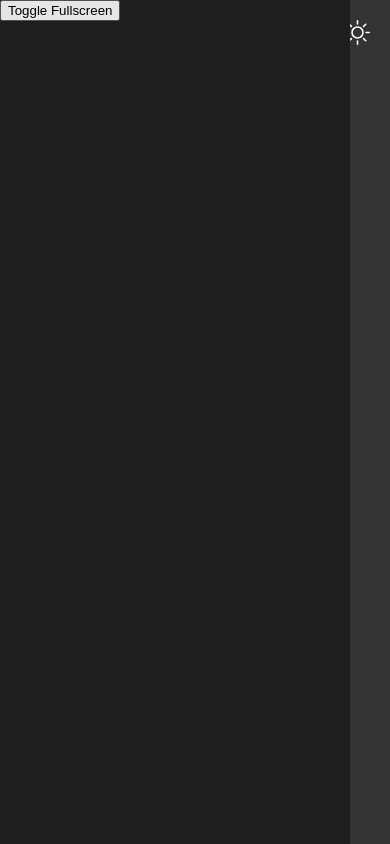
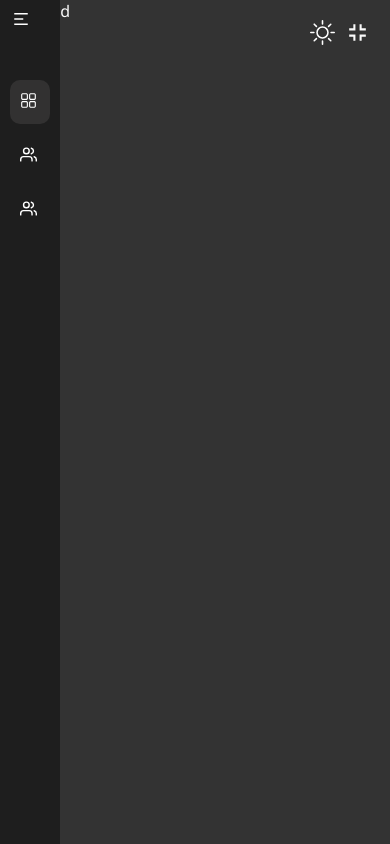
Before and after one commit to hocineismail/dashboar-template, a React app: page / in a window 390 px wide. Built offline with nearby package versions, Linux system fonts and the light colour scheme.

Commit message:
Add responsive sidebar

```diff
--- a/public/index.html
+++ b/public/index.html
@@ -1,8 +1,19 @@
 <!DOCTYPE html>
-<html>
+<html lang="en">
   <head>
     <meta charset="UTF-8" />
-    <title>React with Webpack and TypeScript</title>
+    <title>Dashboard</title>
+    <meta
+      name="viewport"
+      content="width=device-width, initial-scale=1.0, maximum-scale=1.0, user-scalable=no"
+    />
+    <meta name="theme-color" content="#230F0E" />
+    <link rel="preconnect" href="https://fonts.googleapis.com" />
+    <link rel="preconnect" href="https://fonts.gstatic.com" crossorigin />
+    <link
+      href="https://fonts.googleapis.com/css2?family=Noto+Sans&display=swap"
+      rel="stylesheet"
+    />
   </head>
   <body>
     <div id="root"></div>
--- a/src/App.tsx
+++ b/src/App.tsx
@@ -6,8 +6,9 @@ import "./App.css";
 import GlobalStyles from "./styles/globals";
 import { light } from "./styles/themes/light";
 import { dark } from "./styles/themes/dark";
-import ThemeMode from "./components/theme/ThemeMode";
+
 import Dashboard from "./pages/dashboard";
+import AppSettings from "./components/appSettings/appSettings";
 
 interface ThemeInit {
   ready: boolean;
@@ -53,7 +54,7 @@ export function App() {
   return (
     <ThemeContext.Provider value={{ state, dispatch }}>
       <ThemeProvider theme={state.theme === "DARK" ? dark : light}>
-        <ThemeMode />
+        <AppSettings />
         <GlobalStyles />
         <Dashboard />
       </ThemeProvider>
--- a/src/components/theme/StyledThemeMode.tsx
+++ b/src/components/appSettings/StyledAppSettings.tsx
@@ -1,6 +1,6 @@
 import styled from "styled-components";
 
-export const StyledThemeMode = styled.div`
+export const StyledAppSettings = styled.div`
   position: absolute;
   right: 20px;
   top: 20px;
--- /dev/null
+++ b/src/components/appSettings/appSettings.tsx
@@ -0,0 +1,15 @@
+import React from "react";
+
+import { StyledAppSettings } from "./StyledAppSettings";
+import ThemeMode from "./themeMode";
+import FullScreenSettings from "./fullScreenSettings";
+
+function AppSettings() {
+  return (
+    <StyledAppSettings>
+      <ThemeMode />
+      <FullScreenSettings />
+    </StyledAppSettings>
+  );
+}
+export default AppSettings;
--- /dev/null
+++ b/src/components/appSettings/fullScreenSettings.tsx
@@ -0,0 +1,37 @@
+import React from "react";
+import { BiFullscreen, BiExitFullscreen } from "react-icons/bi";
+function FullScreenSettings() {
+  const [fullScreen, setFullScreen] = React.useState<boolean>(false);
+  const toggleFullscreen = () => {
+    //this one works only with chrome
+    //we will make soon the rest of browser
+    const element = document.documentElement;
+    if (element.requestFullscreen) {
+      element.requestFullscreen();
+      setFullScreen(true);
+    }
+    if (document.fullscreenElement) {
+      document.exitFullscreen();
+      setFullScreen(false);
+    }
+  };
+
+  return (
+    <>
+      {fullScreen ? (
+        <BiFullscreen
+          onClick={toggleFullscreen}
+          size={25}
+          style={{ marginLeft: "10px" }}
+        />
+      ) : (
+        <BiExitFullscreen
+          onClick={toggleFullscreen}
+          size={25}
+          style={{ marginLeft: "10px" }}
+        />
+      )}
+    </>
+  );
+}
+export default FullScreenSettings;
--- a/src/components/theme/ThemeMode.tsx
+++ b/src/components/appSettings/themeMode.tsx
@@ -3,7 +3,6 @@ import { CiDark } from "react-icons/ci";
 import { BsSun } from "react-icons/bs";
 
 import { ThemeContext } from "../../App";
-import { StyledThemeMode } from "./StyledThemeMode";
 
 function ThemeMode() {
   const {
@@ -18,13 +17,13 @@ function ThemeMode() {
     dispatch({ type: "DARK" });
   };
   return (
-    <StyledThemeMode>
+    <>
       {theme === "DARK" ? (
         <BsSun onClick={_hanldeLightMode} size={25} color={"white"} />
       ) : (
         <CiDark onClick={_hanldeDarktMode} size={25} color={"black"} />
       )}
-    </StyledThemeMode>
+    </>
   );
 }
 export default ThemeMode;
--- a/src/components/sidebar/StyledSIdeBar.tsx
+++ /dev/null
@@ -1,12 +0,0 @@
-import styled from "styled-components";
-
-export const StyledSIdeBar = styled.div`
-  max-width: 350px;
-  position: fixed;
-  width: 100%;
-  left: 0;
-  top: 0;
-  bottom: 0px;
-  transition: 0.3s;
-  background-color: ${({ theme }) => theme.colors.backgroundSidebar};
-`;
--- /dev/null
+++ b/src/components/sidebar/StyledSideBar.tsx
@@ -0,0 +1,56 @@
+import styled from "styled-components";
+interface List {
+  active?: boolean | undefined;
+  open?: boolean | undefined;
+}
+export const StyledHeadSidebar = styled.div`
+  height: 50px;
+  margin: 15px;
+`;
+export const StyledSideBar = styled.div<any>`
+  position: fixed;
+  width: 100%;
+  left: 0;
+  top: 0;
+  bottom: 0px;
+  transition: 0.3s;
+  color: white;
+  font-size: 18px;
+  max-width: 350px;
+  background-color: ${({ theme }) => theme.colors.backgroundSidebar};
+  @media (max-width: 768px) {
+    max-width: ${(props) => (props.open ? " 350px" : "60px")};
+  }
+`;
+export const StyledList = styled.ul`
+  list-style-type: none;
+  margin: 0;
+  padding: 0;
+`;
+
+export const StyledListItem = styled.li<List>`
+  transition: 0.3s;
+  margin: 10px;
+  padding: 10px;
+  position: relative;
+
+  overflow: hidden;
+  white-space: nowrap;
+  cursor: ${(props) => (props.active ? "" : "pointer")};
+  background-color: ${(props) =>
+    props.active ? props.theme.colors.sidebarItemActive : ""};
+  border-radius: 10px;
+  &:hover {
+    background-color: ${(props) => (props.active ? "" : "gray")};
+  }
+  span {
+    margin-left: 10px;
+    display: inline-block;
+  }
+
+  @media (max-width: 768px) {
+    span {
+      display: ${(props) => (props.open ? "" : "none")};
+    }
+  }
+`;
--- a/src/components/sidebar/sidebar.tsx
+++ b/src/components/sidebar/sidebar.tsx
@@ -1,22 +1,50 @@
 import React from "react";
-import { StyledSIdeBar } from "./StyledSIdeBar";
+import {
+  StyledSideBar,
+  StyledList,
+  StyledListItem,
+  StyledHeadSidebar,
+} from "./StyledSideBar";
+import { RxDashboard } from "react-icons/rx";
+import { FiUsers } from "react-icons/fi";
+import { RiMenu2Line } from "react-icons/ri";
 
 function Sidebar() {
-  const toggleFullscreen = () => {
-    const element = document.documentElement;
-    if (element.requestFullscreen) {
-      element.requestFullscreen();
-    }
-    if (document.fullscreenElement) {
-      document.exitFullscreen();
-    }
-  };
-
+  const [open, setOpen] = React.useState(false);
   return (
-    <StyledSIdeBar>
-      {" "}
-      <button onClick={toggleFullscreen}>Toggle Fullscreen</button>
-    </StyledSIdeBar>
+    <StyledSideBar open={open}>
+      <StyledHeadSidebar>
+        <RiMenu2Line
+          style={{
+            position: "absolute",
+            right: "30px",
+            top: "10px",
+            cursor: "pointer",
+          }}
+          color="white"
+          onClick={() => setOpen(!open)}
+        />
+        {/* <img
+          width={30}
+          src="https://ismailhocine.com/static/media/logo-ismailhocine.b54bec46.png"
+          alt="logo"
+        /> */}
+      </StyledHeadSidebar>
+      <StyledList>
+        <StyledListItem active open={open}>
+          <RxDashboard size={17} />
+          <span>Dashboard</span>
+        </StyledListItem>
+        <StyledListItem open={open}>
+          <FiUsers size={17} />
+          <span>Users</span>
+        </StyledListItem>
+        <StyledListItem open={open}>
+          <FiUsers size={17} />
+          <span>Users</span>
+        </StyledListItem>
+      </StyledList>
+    </StyledSideBar>
   );
 }
 export default Sidebar;
--- a/src/styles/globals/index.tsx
+++ b/src/styles/globals/index.tsx
@@ -13,6 +13,8 @@ const GlobalStyles = createGlobalStyle<ThemeProps>`
     margin: 0;
     padding: 0;
      transition: 0.3s;
+     font-family: 'Noto Sans', sans-serif;
+
     background-color: ${({ theme }) => theme.colors.background};
     color: ${({ theme }) => theme.colors.text};
     }
--- a/src/styles/themes/dark.tsx
+++ b/src/styles/themes/dark.tsx
@@ -4,6 +4,7 @@ export const dark: any = {
     secondary: "#333",
     background: "#333",
     backgroundSidebar: "#1e1e1e",
+    sidebarItemActive: "rgba(72, 71, 71, 0.49)",
     text: "#fafafa",
   },
   font: {
--- a/src/styles/themes/light.tsx
+++ b/src/styles/themes/light.tsx
@@ -4,6 +4,7 @@ export interface Theme {
     secondary: string;
     background: string;
     backgroundSidebar: string;
+    sidebarItemActive: string;
     text: string;
   };
   font: {
@@ -18,6 +19,7 @@ export const light: Theme = {
     secondary: "#fafafa",
     background: "#fff",
     backgroundSidebar: "#333",
+    sidebarItemActive: "rgba(96, 96, 96, 0.49)",
     text: "#333",
   },
   font: {
```
